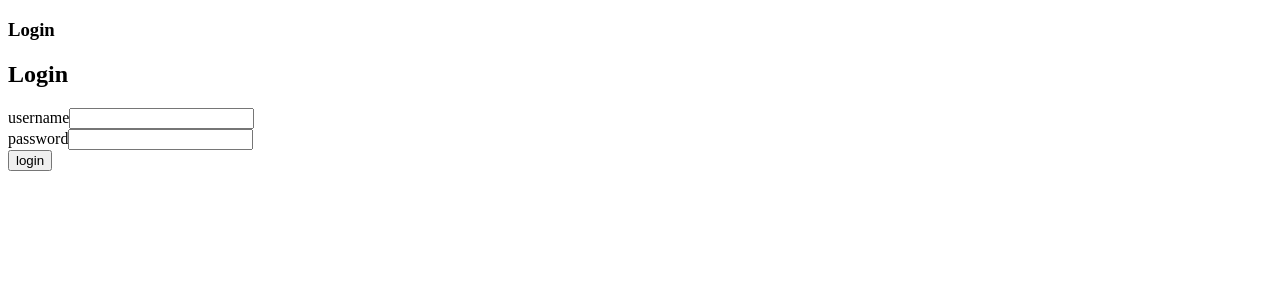
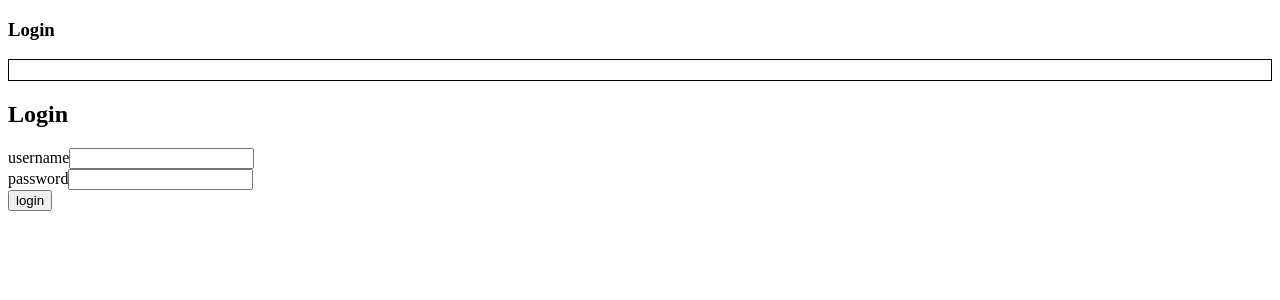
Before and after one commit to camicolli/Fullstack-course, a React (Create React App) app in the folder Part7/bloglist-frontend/: page /login in a window 1280 px wide. Shown: the top 300 px of the page. Built offline with nearby package versions, Linux system fonts and the light colour scheme; no server answers.

Commit message:
Add files via upload

```diff
--- a/Part7/bloglist-frontend/src/App.js
+++ b/Part7/bloglist-frontend/src/App.js
@@ -21,7 +21,6 @@ const App = () => {
   }, [dispatch])
 
   const user = useSelector((state) => state.login)
-  console.log('USERS is',user)
 
   useEffect(() => {
     const token = user ? user.token: null
--- a/Part7/bloglist-frontend/src/components/LoginPage.js
+++ b/Part7/bloglist-frontend/src/components/LoginPage.js
@@ -21,7 +21,7 @@ const LoginPage = () => {
       dispatch(setNotification({ notification:`${username} logged in` }, 5))
 
     }catch(error){
-      dispatch(setNotification({ error: 'Login failed' }, 5))
+      dispatch(setNotification({ notification: 'Login failed' }, 5))
       console.log(error)
     }
 
--- a/Part7/bloglist-frontend/src/components/MainPage.js
+++ b/Part7/bloglist-frontend/src/components/MainPage.js
@@ -36,7 +36,7 @@ const MainPage = () => {
     try {
       blogFormRef.current.toggleVisibility()
       if(!newBlog.title || !newBlog.author || !newBlog.url) {
-        dispatch(setNotification({ error: 'You need to fill in all the fields. ' }, 5))
+        dispatch(setNotification({ notification: 'You need to fill in all the fields. ' }, 5))
         return
       }
       console.log('in newBlog and user is',user, newBlog)
@@ -44,36 +44,40 @@ const MainPage = () => {
       dispatch(setNotification({ notification: `Created a new blog titled: ${newBlog.title}` }, 5))
 
     }catch(error){
-      dispatch(setNotification({ error: 'Something went wrong with creating a new blog.' }, 5))
+      dispatch(setNotification({ notification: 'Something went wrong with creating a new blog.' }, 5))
       console.log(error)
     }
   }
 
   const handleLikeBlog = async (blog) => {
-    console.log('trying to like a blog,', blog)
+    //console.log('trying to like a blog,', blog)
     try {
       const updatedBlog = {
         ...blog,
         likes: blog.likes + 1
       }
-      dispatch(likeBlog(updatedBlog.id,updatedBlog))
+      await dispatch(likeBlog(updatedBlog.id,updatedBlog))
+      dispatch(setNotification({ notification: 'Liked blog successfully' }, 5))
     }catch(error) {
       console.log('error in handleLikes',error)
+      dispatch(setNotification({ notification: 'an issue happened and blog was not liked' }, 5))
     }
   }
 
   const handleDeleteBlog = async (blog) => {
     try {
-      dispatch(removeBlog(blog))
+      await dispatch(removeBlog(blog))
+      dispatch(setNotification({ notification: 'Successfully deleted blog' }, 5))
     }catch(error){
       console.log(error)
+      dispatch(setNotification({ notification: 'You cannot remove another user s blog' }, 5))
     }
   }
 
   return (
     <>
+      <button onClick={handlelogout}>Logout</button>
       <Notification />
-      <button onClick={handlelogout}>Logout</button>
       <h1>Create new blog</h1>
       <Togglable buttonLabel= 'create' ref={blogFormRef}>
         <BlogForm createBlog={addBlog} />
--- a/Part7/bloglist-frontend/src/components/Notification.js
+++ b/Part7/bloglist-frontend/src/components/Notification.js
@@ -2,17 +2,22 @@ import React from 'react'
 import { useSelector } from 'react-redux'
 
 const Notification = () => {
+  const style = {
+    border: 'solid',
+    padding: 10,
+    borderWidth: 1
+  }
+
   const message = useSelector((state) => state.notification)
 
   //If no messages, return null
   if(!message) {
-    console.log('no message found')
     return null
   }
   //If there is a notification show it, if not show the error message
   return (
-    <div>
-      {message.notification ? message.notification : message.error}
+    <div style={style}>
+      {message.notification}
     </div>
   )
 }
--- a/Part7/bloglist-frontend/src/reducers/notificationReducer.js
+++ b/Part7/bloglist-frontend/src/reducers/notificationReducer.js
@@ -5,7 +5,8 @@ const notificationReducer = (state = { notification: null }, action) => {
 
   switch (action.type) {
   case 'SET_NOTIFICATION':
-    //clearTimeout(state.timer)
+    console.log('we are in set_notification in notificationreducer.')
+    clearTimeout(state.timer)
     return action.data.message
   case  'REMOVE_NOTIFICATION':
     return { notification: null }
@@ -17,7 +18,7 @@ const notificationReducer = (state = { notification: null }, action) => {
 export const setNotification = (message, timer) => {
   return async (dispatch) => {
     dispatch({
-      type: 'SET_NOTIFICAITON',
+      type: 'SET_NOTIFICATION',
       data: {
         message,
         timer: setTimeout(() => {
```
